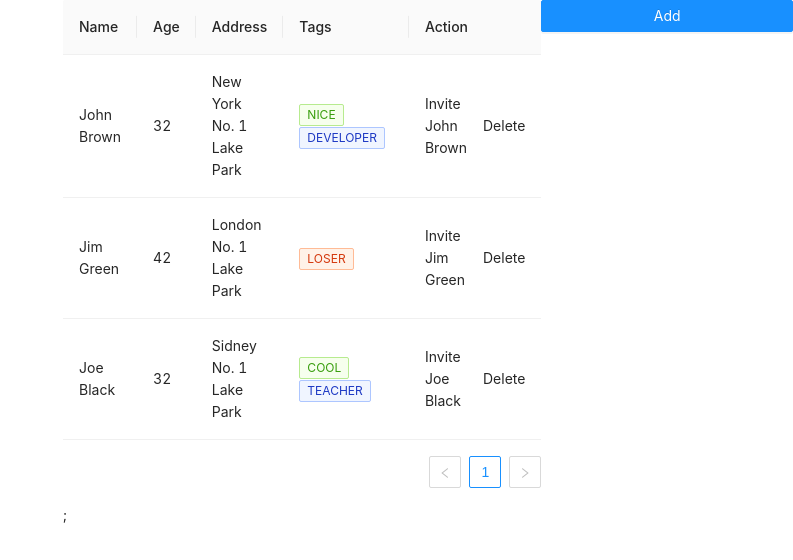
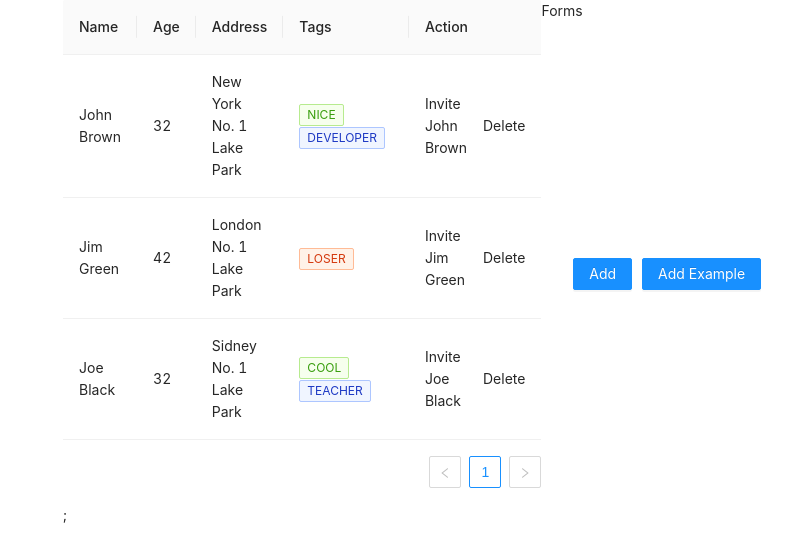
Before and after one commit to kvoncode/users-list, a Next.js app: page / in a window 1280 px wide. Shown: the top 560 px of the page, without its empty margins (487-1280 px from the left). Built offline with nearby package versions, Linux system fonts and the light colour scheme.

Commit message:
style: add buttons

```diff
--- a/pages/index.js
+++ b/pages/index.js
@@ -106,9 +106,17 @@ const UsersList = ({ users, setUsers }) => {
 
 const AddForms = () => {
   return (
-    <Button type="primary" onClick={onAdd}>
-      Add
-    </Button>
+    <div className="addForms">
+      <div>Forms</div>
+      <div className="addButtons">
+        <Button type="primary" onClick={() => {}}>
+          Add
+        </Button>
+        <Button type="primary" onClick={() => {}}>
+          Add Example
+        </Button>
+      </div>
+    </div>
   );
 };
 
@@ -120,9 +128,8 @@ export default function Home() {
       <div className="list">
         <UsersList users={users} setUsers={setUsers}></UsersList>
       </div>
-      <div className="addForms">
-        <AddForms></AddForms>
-      </div>
+
+      <AddForms></AddForms>
     </div>
   );
 }
--- a/styles/globals.css
+++ b/styles/globals.css
@@ -32,3 +32,10 @@ a {
   display: flex;
   flex-direction: column;
 }
+
+.addButtons {
+  display: flex;
+  margin: auto;
+  align-content: center;
+  gap: 10px;
+}
```
